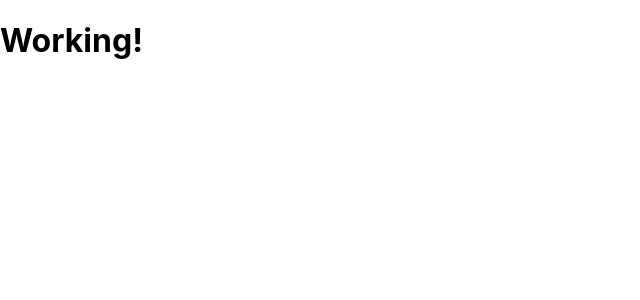
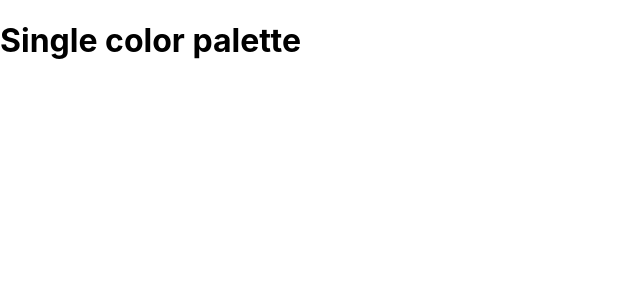
Before and after one commit to justingarcianm/colorapp, a React (Create React App) app: page /palette/flat-ui-colors-american/americanriver in a window 1280 px wide. Shown: the top 300 px of the page, without its empty margins (0-640 px from the left). Built offline with nearby package versions, Linux system fonts and the light colour scheme.

Commit message:
Add SingleColorPalette and Link

```diff
--- a/src/App.js
+++ b/src/App.js
@@ -2,6 +2,7 @@
 import {Route, Switch} from 'react-router-dom'
 import Palette from './Palette';
 import PaletteList from "./PaletteList"
+import SingleColorPalette from './SingleColorPalette'
 import seedColors from './seedColors'
 import { generatePalette } from './colorHelpers'
 
@@ -23,7 +24,7 @@
                       />
                           }
                             />
-                            <Route path="/palette/:paletteId/:colorid" render={ () => <h1>Working!</h1>}/>
+                            <Route path="/palette/:paletteId/:colorid" render={ () => <SingleColorPalette/>}/>
     </Switch>
 
     // <div>
--- a/src/ColorBox.js
+++ b/src/ColorBox.js
@@ -15,7 +15,7 @@
         })
     }
     render() {
-        const {name, background} = this.props
+        const {name, background, moreUrl} = this.props
         const {copied} = this.state
         return (
             <CopyToClipboard text = {background} onCopy={this.changeCopyState}>
@@ -31,7 +31,7 @@
                      </div>
                      <button className="copy-button">Copy</button>
                 </div>
-                <Link to="/" onClick={ e => e.stopPropagation }>
+                <Link to={moreUrl} onClick={ e => e.stopPropagation }>
                 <span className="see-more">More</span>
                 </Link>
             </div>
--- a/src/Palette.js
+++ b/src/Palette.js
@@ -17,10 +17,17 @@
         this.setState({ format:val })
     }
     render() {
-        const {colors, paletteName, emoji} = this.props.palette
+        const {colors, paletteName, emoji, id} = this.props.palette
         const {level, format} = this.state
         const colorBoxes = colors[level].map( color => (
-            <ColorBox background={color[format]} name={color.name} key={color.id}/>
+            <ColorBox
+            background={color[format]}
+            name={color.name}
+            key={color.id}
+            id={color.id}
+            paletteId={id}
+            moreUrl={`/palette/${id}/${color.id}`}
+            />
         ))
         return (
             <div className="Palette">
--- /dev/null
+++ b/src/SingleColorPalette.js
@@ -0,0 +1,13 @@
+import React, { Component } from 'react'
+
+class SingleColorPalette extends Component {
+    render() {
+        return (
+            <div>
+                <h1>Single color palette</h1>
+            </div>
+        )
+    }
+}
+
+export default SingleColorPalette
```
